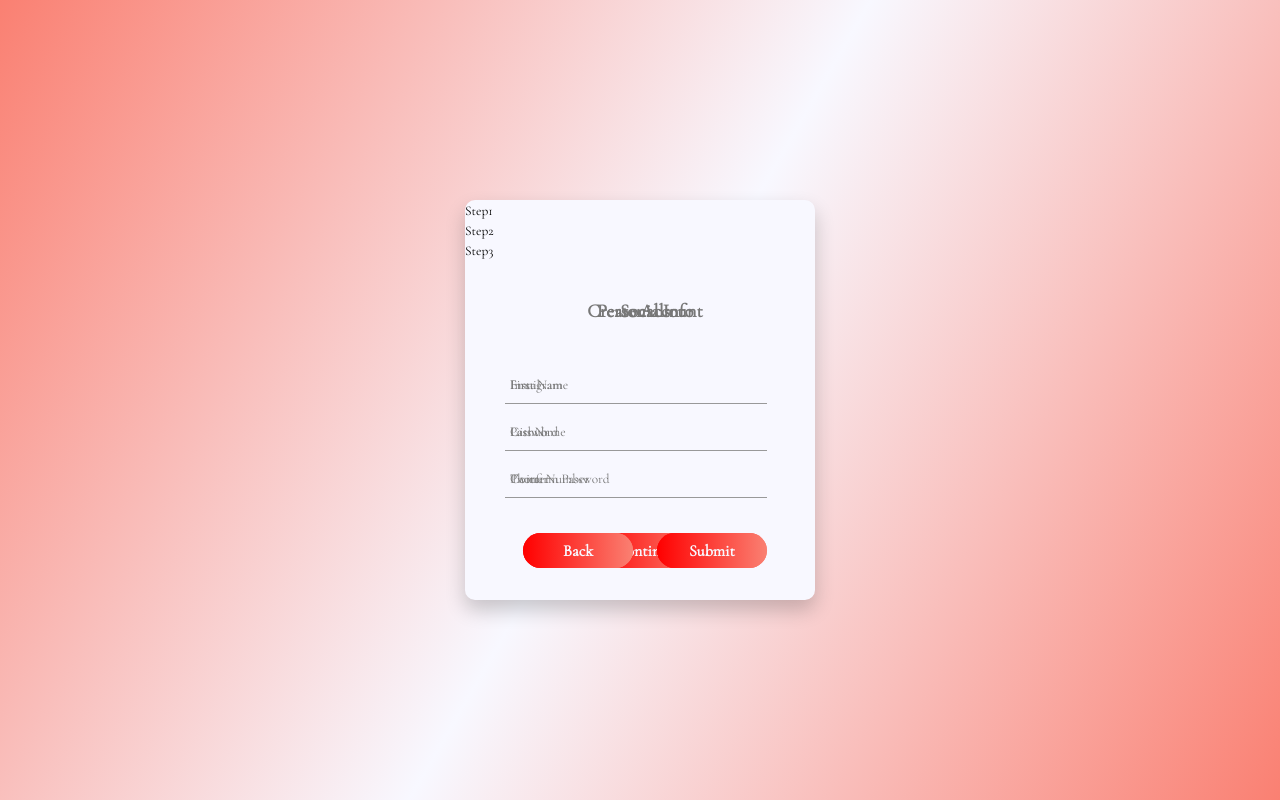
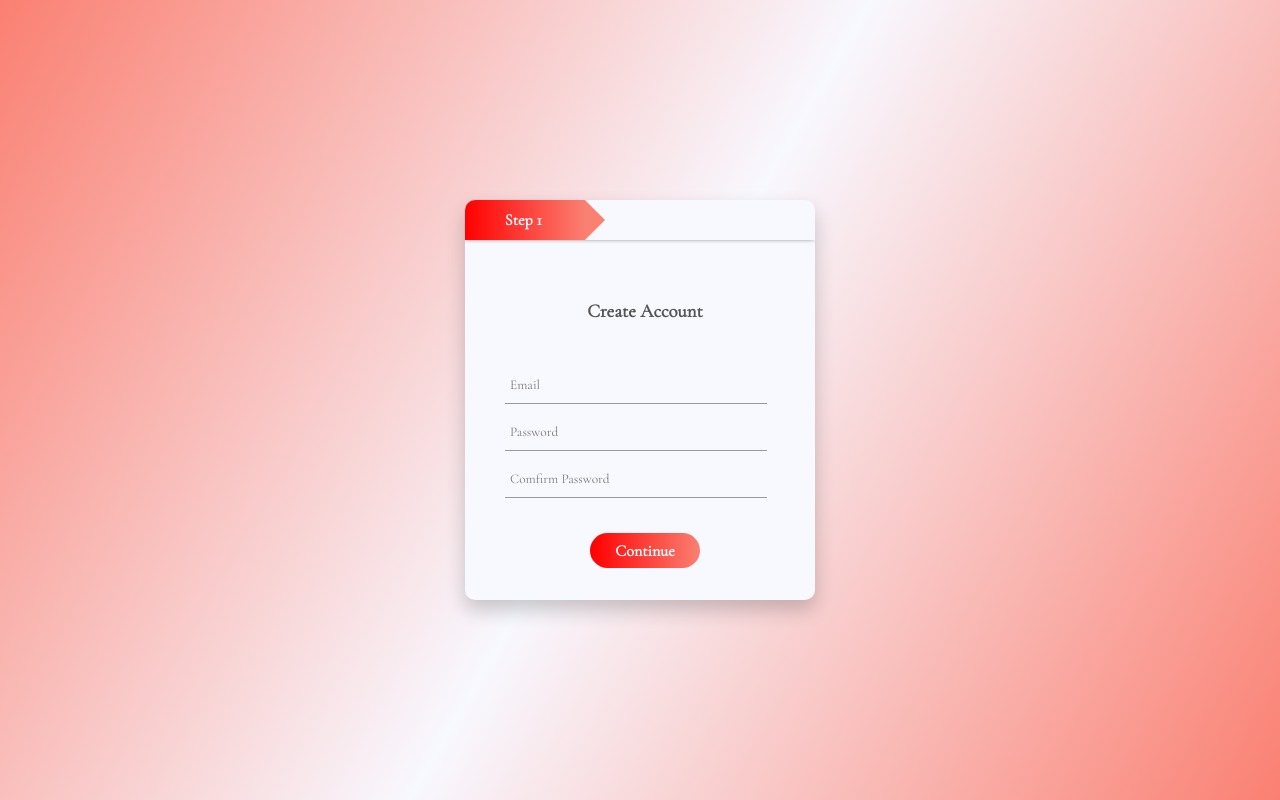
Before and after one commit to Richard061592/responsive-multistep-form, a plain HTML site: page index.html in a window 1280 px wide. Drawn offline with nearby package versions, Linux system fonts and the light colour scheme.

Commit message:
Finished project and added Javascript.

```diff
--- a/index.html
+++ b/index.html
@@ -23,7 +23,7 @@
                 <button type="button" id="continue1">Continue</button>
             </div>
         </form>
-        <form id="form1">
+        <form id="form2">
             <h3>Socials</h3>
             <input type="text" placeholder="Instagram">
             <input type="text" placeholder="Github">
@@ -35,7 +35,7 @@
 
             </div>
         </form>
-        <form id="form1">
+        <form id="form3">
             <h3>Personal Info</h3>
             <input type="text" placeholder="First Name" required>
             <input type="text" placeholder="Last Name" required>
@@ -48,11 +48,10 @@
         </form>
 
         <div class="step-row">
-            <div id="progress">
-                <div class="step-col"><small>Step1</small></div>
-                <div class="step-col"><small>Step2</small></div>
-                <div class="step-col"><small>Step3</small></div>
-            </div>
+            <div id="progress"></div>
+                <div class="step-col"><small>Step 1</small></div>
+                <div class="step-col"><small>Step 2</small></div>
+                <div class="step-col"><small>Step 3</small></div>
         </div>
     </div>
 
--- a/script.js
+++ b/script.js
@@ -0,0 +1,32 @@
+var form1 = document.getElementById("form1");
+var form2 = document.getElementById("form2");
+var form3 = document.getElementById("form3");
+var continue1 = document.getElementById("continue1");
+var continue2 = document.getElementById("continue2");
+var back1 = document.getElementById("back1");
+var back2 = document.getElementById("back2");
+var progress = document.getElementById("progress");
+
+continue1.onclick = function() {
+    form1.style.left = "-450px";
+    form2.style.left = "40px";
+    progress.style.width = "240px";
+}
+
+back1.onclick = function() {
+    form1.style.left = "40px";
+    form2.style.left = "450px";
+    progress.style.width = "120px";
+}
+
+continue2.onclick = function() {
+    form2.style.left = "-450px";
+    form3.style.left = "40px";
+    progress.style.width = "360px";
+}
+
+back2.onclick = function() {
+    form2.style.left = "40px";
+    form3.style.left = "450px";
+    progress.style.width = "240px";
+}
--- a/style.css
+++ b/style.css
@@ -33,9 +33,12 @@ body {
 }
 
 h3 {
+    display: flex;
+    justify-content: center;
     text-align: center;
     margin-bottom: 40px;
-    color: #777;
+    color: #555;
+    font-weight: 900;
 
 }
 
@@ -80,19 +83,67 @@ form button {
     font-size: 1rem;
 }
 
+
 #form2 {
-    left: 450px;
+    left: -450px;
 }
 
 #form3 {
-    left: 450px;
+    left: -450px;
 }
 
+.step-row {
+    width: 350px;
+    height: 40px;
+    margin: 0 auto;
+    display: flex;
+    align-items: center;
+    box-shadow: 0 -1px 5px -1px #000;
+    position: relative;
+}
+
+.step-col {
+    width: 120px;
+    text-align: center;
+    color: #333;
+    position: relative;
+}
+
+#progress {
+    position: absolute;
+    height: 100%;
+    width: 120px;
+    background: linear-gradient(to right, red, salmon);
+}
+
+small {
+    color: ghostwhite;
+    font-weight: 600;
+    font-size: 1rem;
+}
+
+#progress::after {
+    content: '';
+    height: 0;
+    width: 0;
+    border-top: 20px solid transparent;
+    border-bottom: 20px solid transparent;
+    position: absolute;
+    right: -20px;
+    top: 0;
+    border-left: 20px solid salmon;
+}
 
 input:hover {
     border-bottom: 1.5px solid red;
 }
 
 button:hover {
-    border: 1.5px solid red;
+    background: lightsalmon;
+    color: black;
 }
+
+button:active {
+    background: linear-gradient(to right, red, salmon);
+    color: ghostwhite;
+}
```
Also changed, not shown: 1 other file.
